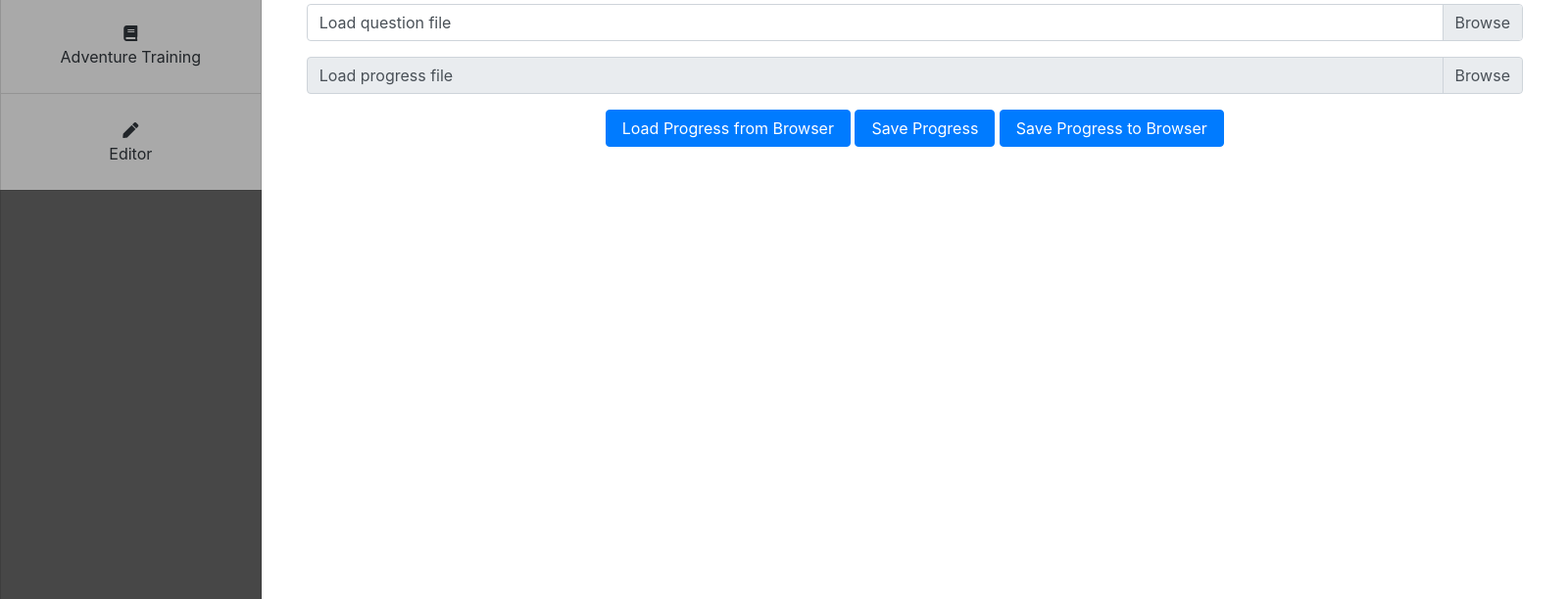
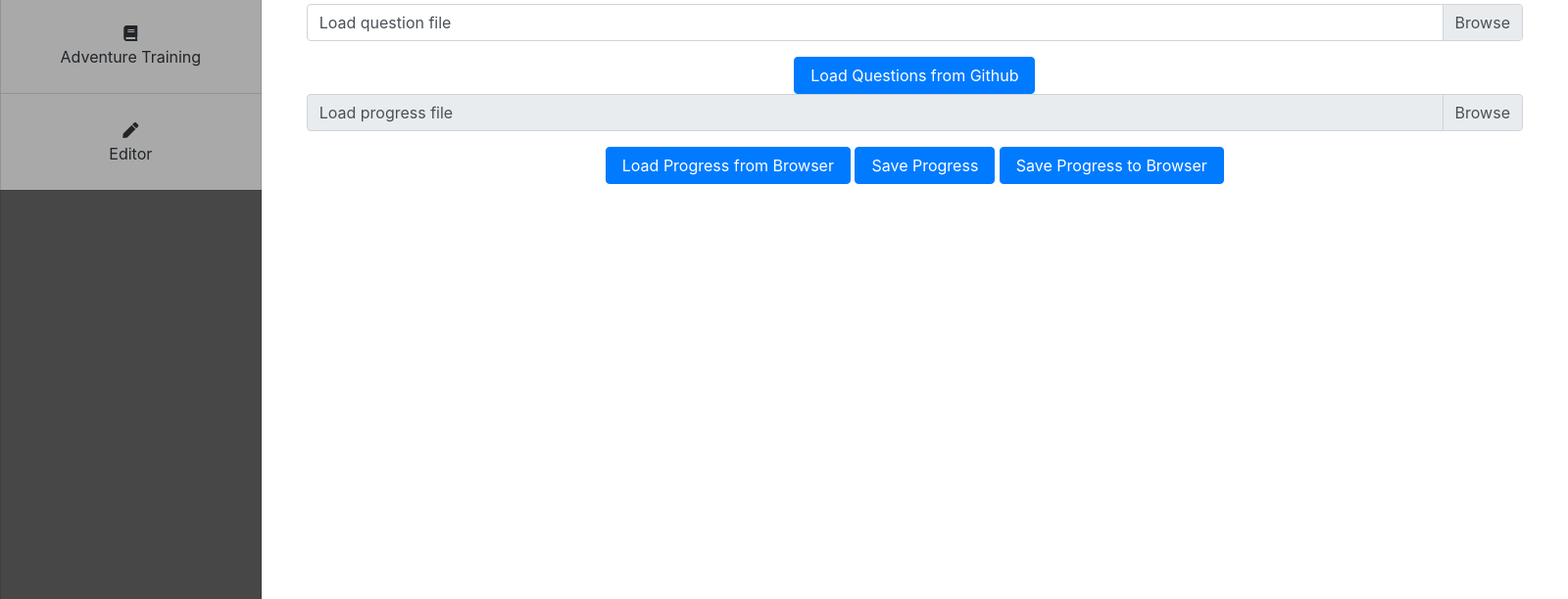
Before and after one commit to Vinpasso/GamXam, an Electron app: page html/index.html in a window 1600 px wide. Shown: the part 144-756 px from the top of the page at 98% size. Drawn offline with nearby package versions, Linux system fonts and the light colour scheme.

Commit message:
Implement load questions from github

```diff
--- a/html/index.html
+++ b/html/index.html
@@ -75,6 +75,9 @@
                         <label class="custom-file-label text-left" for="question-file">Load question file</label>
                     </div>
                 </div>
+                <button type="button" class="btn btn-primary px-3" id="load-questions-github"
+                        onclick="loadExamFromURL('../data/atse_questions.xml')">Load Questions from Github
+                </button>
                 <div class="input-group container-fluid pb-3">
                     <div class="custom-file">
                         <input type="file" class="custom-file-input" id="progress-file" disabled>
--- a/js/examiner.js
+++ b/js/examiner.js
@@ -18,6 +18,15 @@ function loadExam(file) {
         handleExam(domxml);
     };
     reader.readAsText(file);
+}
+
+function loadExamFromURL(url) {
+    let xmlHTTPRequest = new XMLHttpRequest();
+    xmlHTTPRequest.open("GET", url, false);
+    xmlHTTPRequest.onload = function (e) {
+        handleProgress(xmlHTTPRequest.responseXML);
+    };
+    xmlHTTPRequest.send();
 }
 
 function handleExam(xmlEncodedExam) {
```
